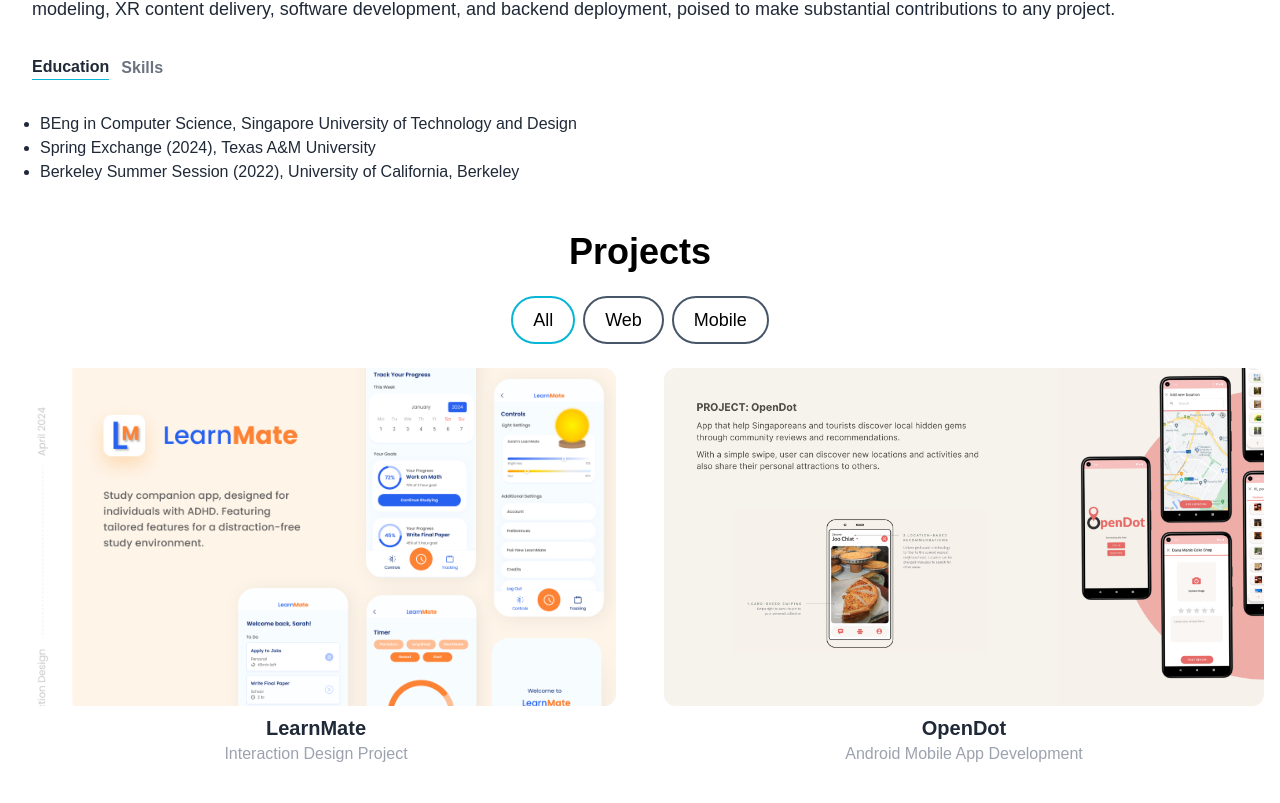
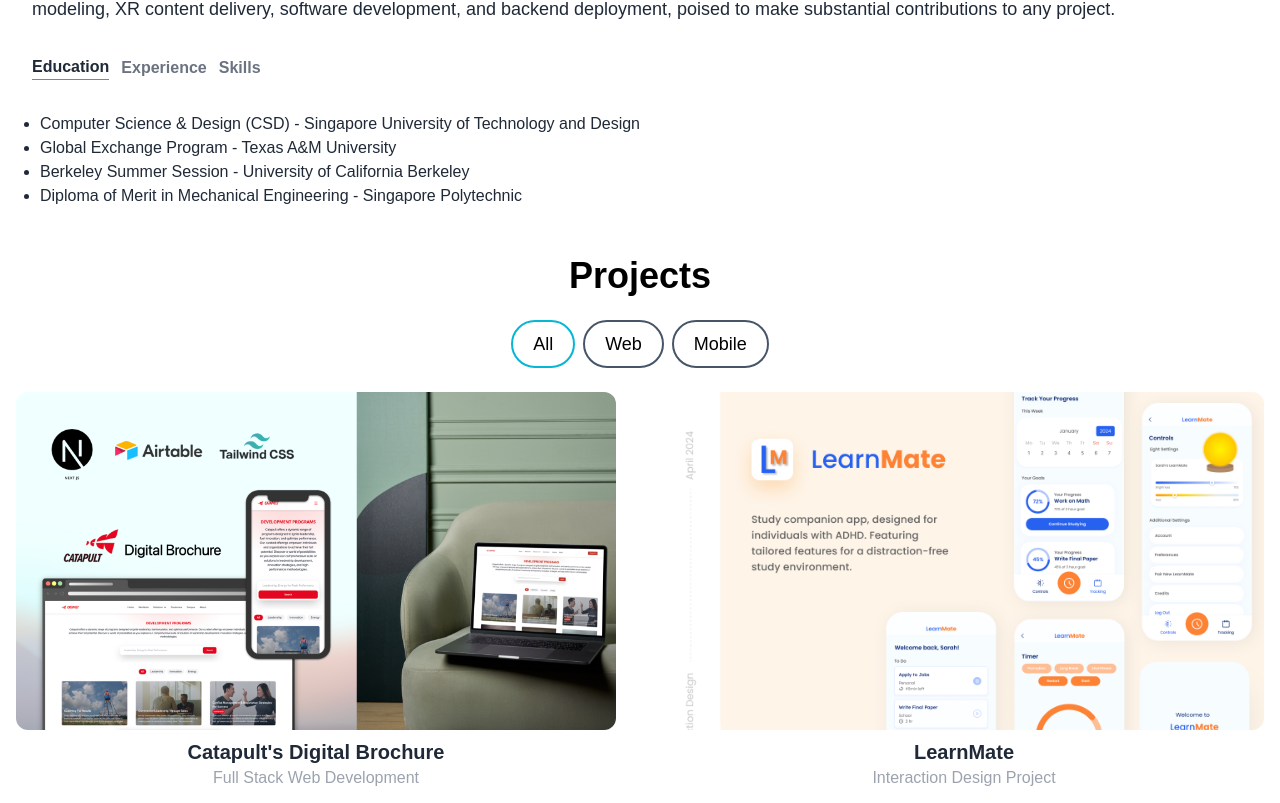
Before and after one commit to TaylorDOS/haoyi-portfolio, a Next.js app: page / in a window 1280 px wide. Shown: the part 577-1380 px from the top of the page. Built offline with nearby package versions, Linux system fonts and the light colour scheme; a web font is replaced by a local one.

Commit message:
bug fixes;

```diff
--- a/app/components/AboutSection.jsx
+++ b/app/components/AboutSection.jsx
@@ -1,8 +1,6 @@
 "use client";
 import React, { useTransition, useState } from "react";
-import Image from "next/image";
 import TabButton from "./TabButton";
-import { motion } from "framer-motion";
 
 const TAB_DATA = [
     {
@@ -10,12 +8,11 @@
         id: "skills",
         content: (
             <ul className="list-disc pl-2">
-                <li>Node.js</li>
-                <li>React</li>
-                <li>Ruby On Rails</li>
-                <li>Figma</li>
-                <li>JavaScript</li>
-                <li>Unity3D</li>
+                <li>Web Development - React, Next.JS, Tailwind CSS</li>
+                <li>VR Game Development - Unity3D</li>
+                <li>Interaction Design - Protopie</li>
+                <li>Visual Design - Figma, Canva</li>
+                <li>App Development - Android Studio</li>
             </ul>
         ),
     },
@@ -24,9 +21,21 @@
         id: "education",
         content: (
             <ul className="list-disc pl-2">
-                <li>BEng in Computer Science, Singapore University of Technology and Design</li>
-                <li>Spring Exchange (2024), Texas A&M University</li>
-                <li>Berkeley Summer Session (2022), University of California, Berkeley</li>
+                <li>Computer Science & Design (CSD) - Singapore University of Technology and Design</li>
+                <li>Global Exchange Program - Texas A&M University</li>
+                <li>Berkeley Summer Session - University of California Berkeley</li>
+                <li>Diploma of Merit in Mechanical Engineering - Singapore Polytechnic</li>
+            </ul>
+        ),
+    },
+    {
+        title: "Experience",
+        id: "experience",
+        content: (
+            <ul className="list-disc pl-2">
+                <li>Learning Design & Customer Success - Catapult by CapitaLand</li>
+                <li>Test Engineering - Dell Singapore</li>
+                <li>Smart Manufacturing Group - Advanced Remanufacturing & Technology Center (ARTC)</li>
             </ul>
         ),
     },
@@ -61,6 +70,13 @@
                             Education{" "}
                         </TabButton>
                         <TabButton
+                            selectTab={() => handleTabChange("experience")}
+                            active={tab === "experience"}
+                        >
+                            {" "}
+                            Experience{" "}
+                        </TabButton>
+                        <TabButton
                             selectTab={() => handleTabChange("skills")}
                             active={tab === "skills"}
                         >
--- a/app/components/Navbar.jsx
+++ b/app/components/Navbar.jsx
@@ -8,15 +8,15 @@
 const navLinks = [
   {
     title: "About",
-    path: "#about",
+    path: "/#about",
   },
   {
     title: "Projects",
-    path: "#projects",
+    path: "/#projects",
   },
   {
     title: "Contact",
-    path: "#contact",
+    path: "/#contact",
   },
 ];
 
--- a/app/components/ProjectPage.jsx
+++ b/app/components/ProjectPage.jsx
@@ -4,6 +4,15 @@
 import { motion } from "framer-motion";
 
 const projectData = [
+    {
+        id: 0,
+        title: "Catapult Digital Brochure",
+        description: "Catapult Digital Brochure is an interactive marketing tool developed during my internship with Capitaland. Designed to showcase value propositions and unique offerings, this brochure empowers clients with an engaging and dynamic presentation experience. Built on a low-code platform, it allows for seamless updates, ensuring that offerings can be easily modified and kept up-to-date by anyone, without extensive technical expertise.",
+        image: "/images/projects/0.png",
+        tag: ["All", "Web", "Mobile"],
+        gitUrl: "/",
+        previewUrl: "/projects/0",
+    },
     {
         id: 1,
         title: "LearnMate",
--- a/app/components/ProjectSection.jsx
+++ b/app/components/ProjectSection.jsx
@@ -5,6 +5,15 @@
 import { motion, useInView } from "framer-motion";
 
 const projectsData = [
+  {
+    id: 0,
+    title: "Catapult's Digital Brochure",
+    description: "Full Stack Web Development",
+    image: "/images/projects/0.png",
+    tag: ["All", "Web", "Mobile"],
+    gitUrl: "/",
+    previewUrl: "/projects/0",
+  },
   {
     id: 1,
     title: "LearnMate",
```
Also changed, not shown: public/images/projects/0.png (added).
